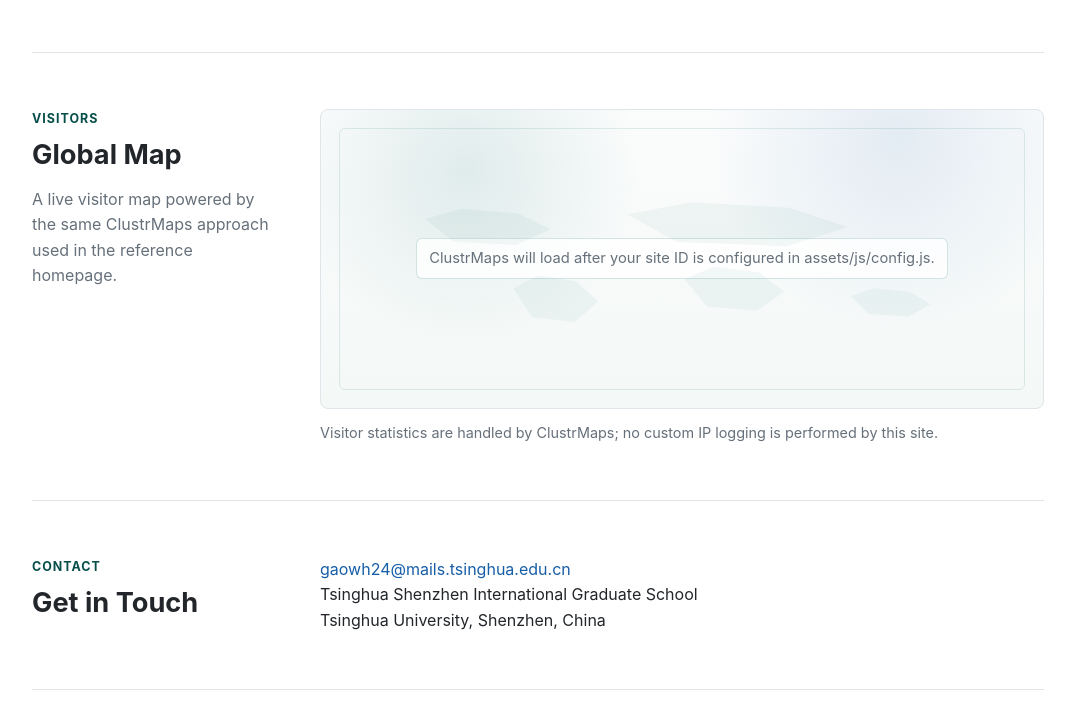
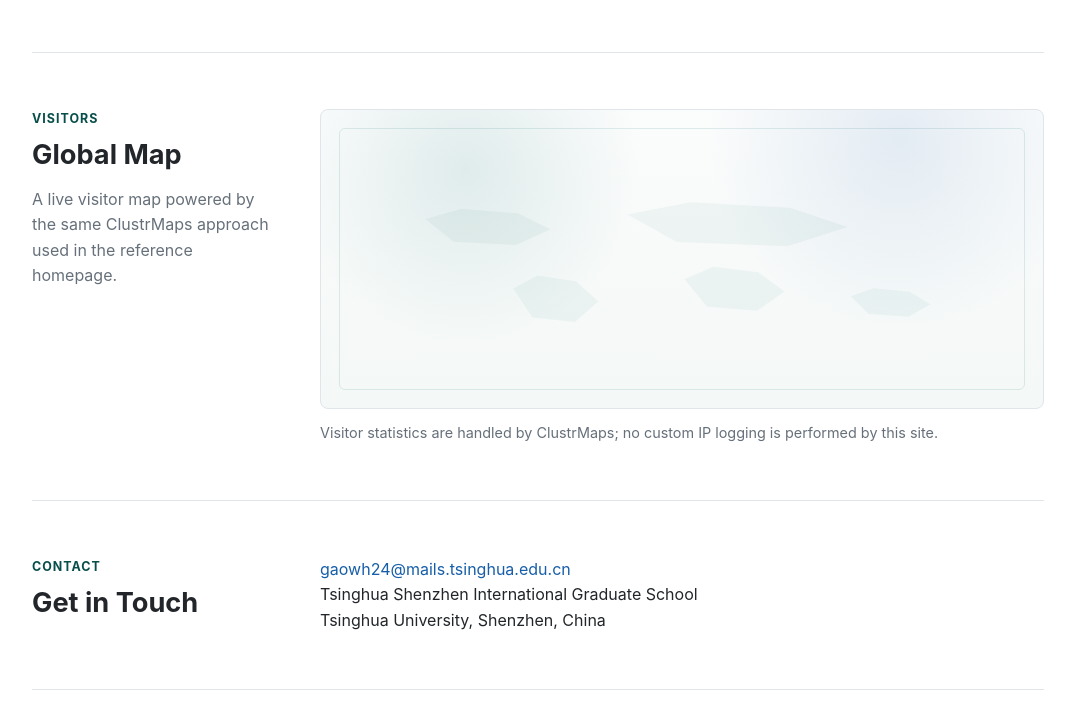
Before and after one commit to thuwenhaogao/Website, a website: page index.html in a window 1280 px wide. Shown: the part 3300-4027 px from the top of the page, without its empty margins (102-1177 px from the left). Drawn offline with Linux system fonts and the light colour scheme.

Commit message:
Hide ClustrMaps setup warning

```diff
--- a/assets/js/site.js
+++ b/assets/js/site.js
@@ -48,10 +48,12 @@
 
     if (!container || !status) return;
     if (!config.CLUSTRMAPS_ID) {
-      status.textContent = "ClustrMaps will load after your site ID is configured in assets/js/config.js.";
+      status.hidden = true;
+      container.classList.add("is-static");
       return;
     }
 
+    status.hidden = false;
     status.textContent = "Loading visitor map...";
     const script = document.createElement("script");
     script.type = "text/javascript";
--- a/index.html
+++ b/index.html
@@ -157,7 +157,7 @@
                 <span></span>
                 <span></span>
               </div>
-              <p id="map-status" class="map-status">ClustrMaps will load after your site ID is configured.</p>
+              <p id="map-status" class="map-status" hidden></p>
             </div>
           </div>
           <p class="visitor-note">Visitor statistics are handled by ClustrMaps; no custom IP logging is performed by this site.</p>
@@ -194,8 +194,8 @@
       </p>
     </footer>
 
-    <script src="assets/js/config.js"></script>
+    <script src="assets/js/config.js?v=20260512"></script>
     <script src="assets/js/publications.js"></script>
-    <script src="assets/js/site.js"></script>
+    <script src="assets/js/site.js?v=20260512"></script>
   </body>
 </html>
```
Also changed, not shown: README.md.
